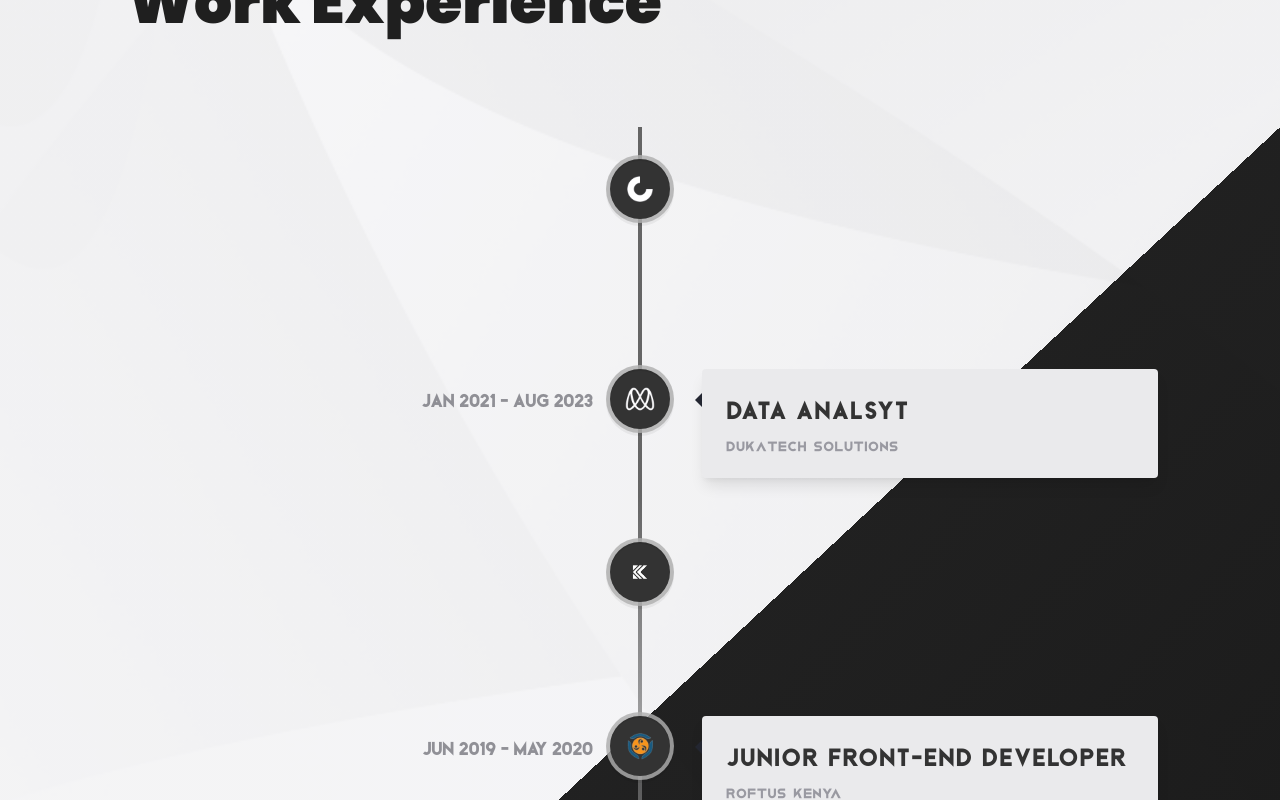
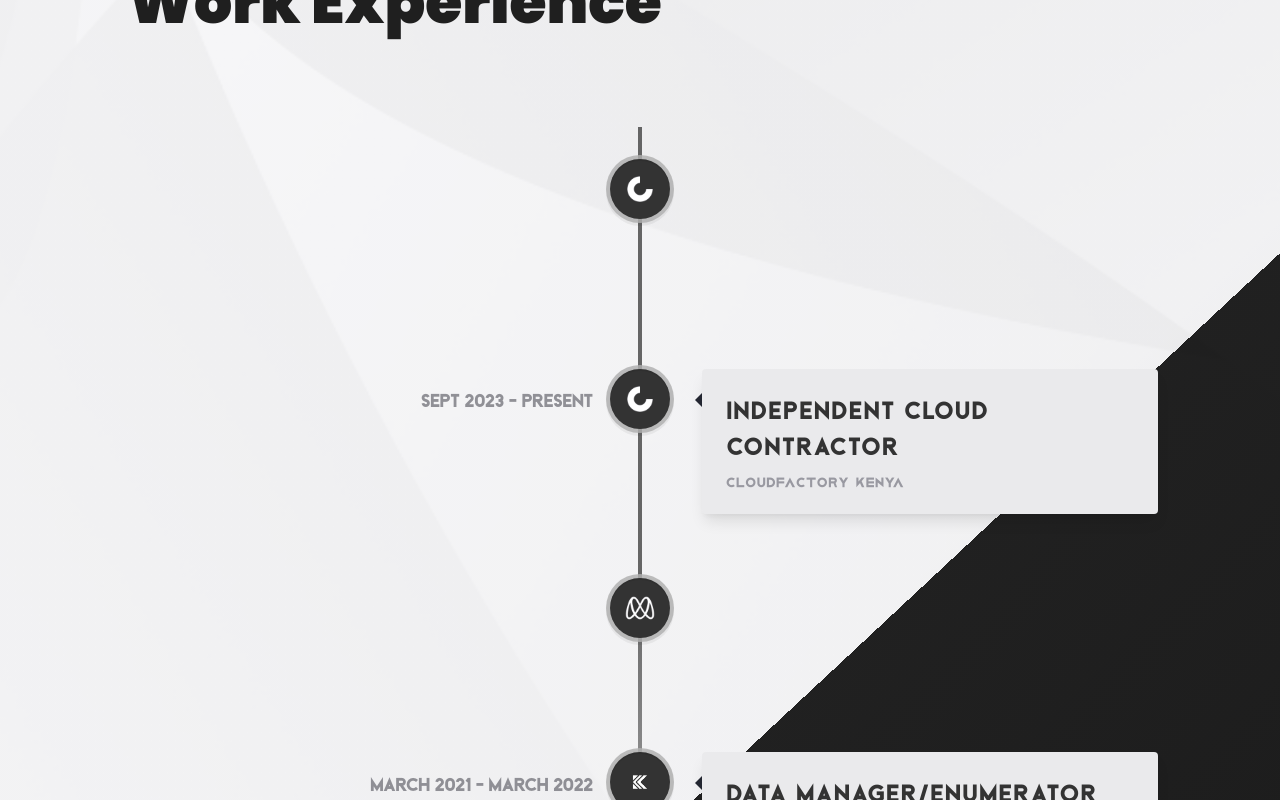
Before and after one commit to wessware/portfolio_24, a React (Vite) app: page / in a window 1280 px wide. Shown: the part 2840-3640 px from the top of the page. Built offline with nearby package versions, Linux system fonts and the light colour scheme.

Commit message:
work experince updates

```diff
--- a/src/constants/index.js
+++ b/src/constants/index.js
@@ -118,32 +118,39 @@ const technologies = [
 
 const experiences = [
   {
+    title: 'Data Analyst & Web Developer',
+    company_name: 'Freelance',
+    icon: coverhunt,
+    iconBg: '#333333',
+    date: 'Jan 2023 - Present',
+  },
+  {
     title: 'Independent Cloud Contractor',
     company_name: 'CloudFactory Kenya',
     icon: coverhunt,
     iconBg: '#333333',
-    date: 'May 2023 - Present',
+    date: 'Sept 2023 - Present',
   },
   {
     title: 'Data Analsyt',
     company_name: 'DukaTech Solutions',
     icon: microverse,
     iconBg: '#333333',
-    date: 'Jan 2021 - Aug 2023',
+    date: 'Aug 2021 - Aug 2023',
   },
   {
     title: 'Data Manager/Enumerator',
     company_name: 'Federation of Kenya Employer JKUAT',
     icon: kelhel,
     iconBg: '#333333',
-    date: 'Oct 2022 - March 2023',
+    date: 'March 2021 - March 2022',
   },
   {
     title: 'Junior Front-end Developer',
     company_name: 'Roftus Kenya',
     icon: dcc,
     iconBg: '#333333',
-    date: 'Jun 2019 - May 2020',
+    date: 'Jun 2019 - March 2020',
   },
 ];
 
```
